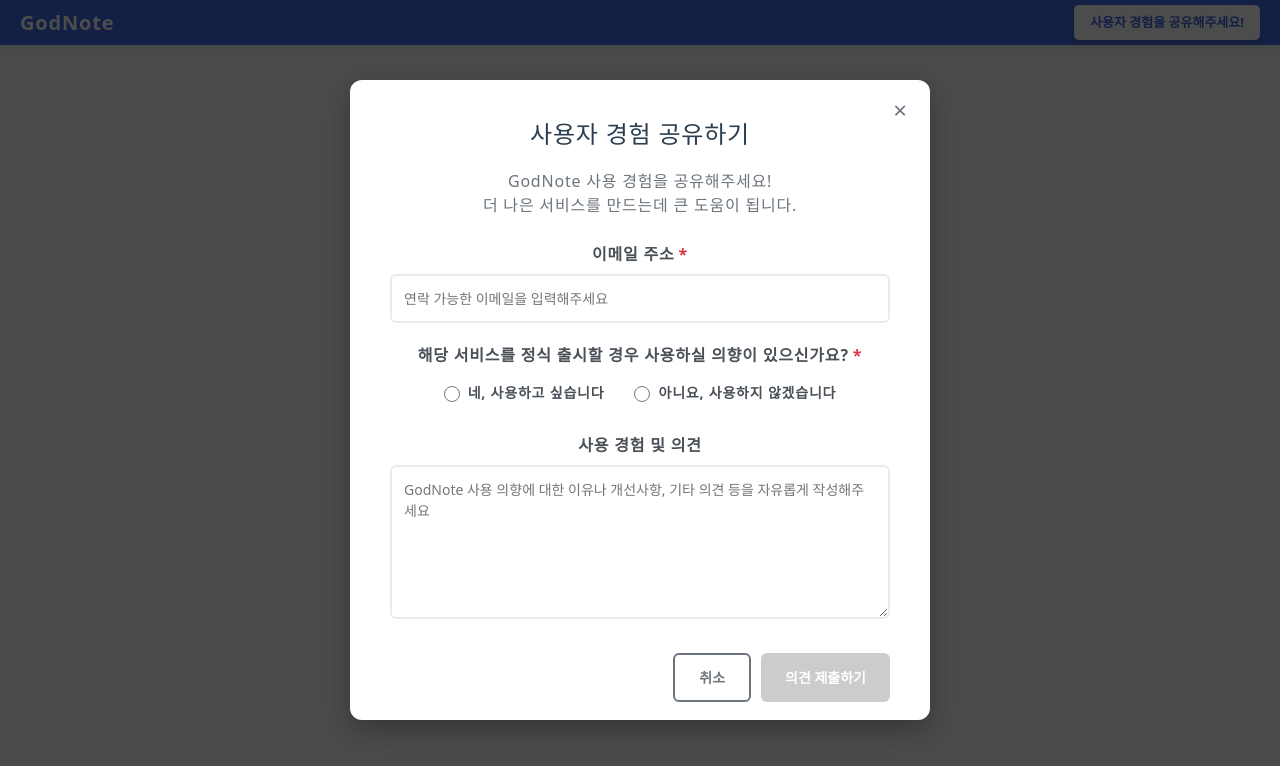
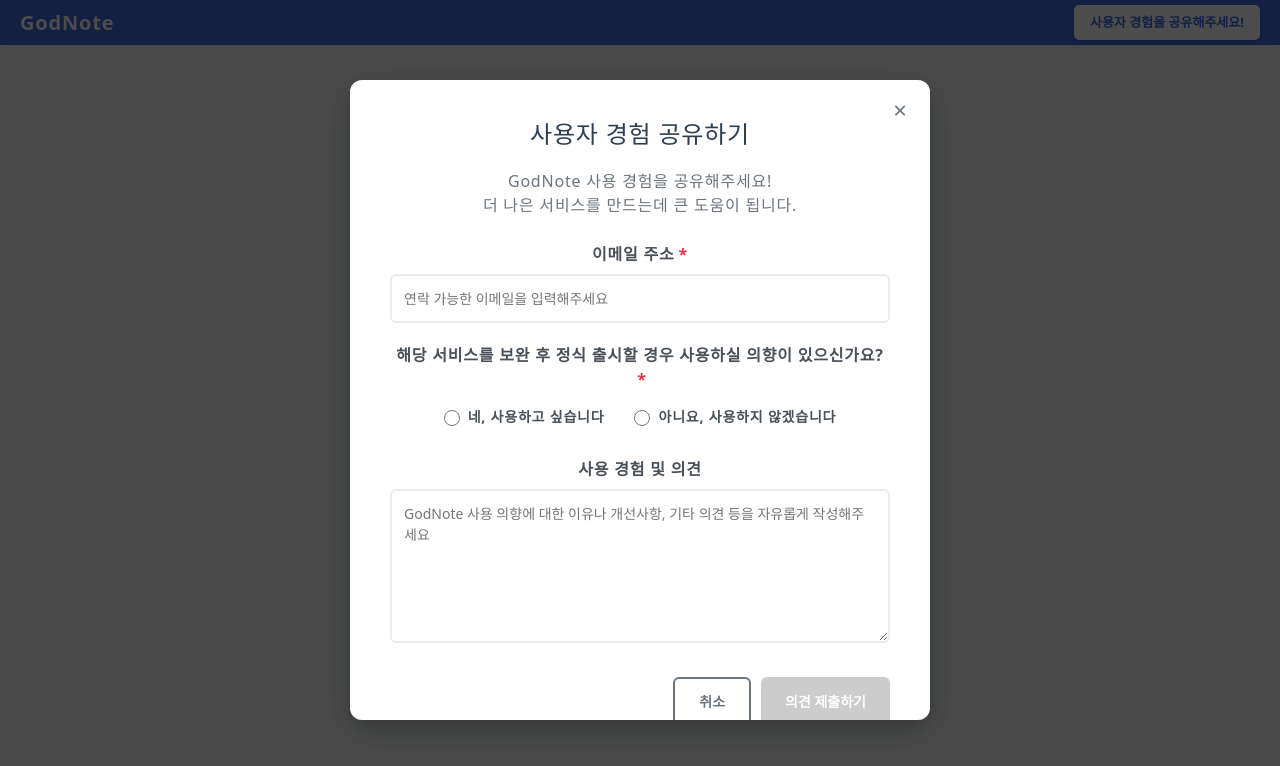
Before and after one commit to jdy77/swai, a React (Create React App) app: page /demo in a window 1280 px wide. Both pictures are taken after a click on the button "사용자 경험을 공유해주세요!". Shown: the top 766 px of the page. Built offline with nearby package versions, Linux system fonts and the light colour scheme.

Commit message:
Update Demo.js

```diff
--- a/src/components/Demo.js
+++ b/src/components/Demo.js
@@ -1637,7 +1637,7 @@
                 color: '#495057',
                 fontSize: '16px'
               }}>
-                해당 서비스를 정식 출시할 경우 사용하실 의향이 있으신가요?
+                해당 서비스를 보완 후 정식 출시할 경우 사용하실 의향이 있으신가요?
                 <span style={{ color: '#dc3545', marginLeft: '4px' }}>*</span>
               </label>
 
```
